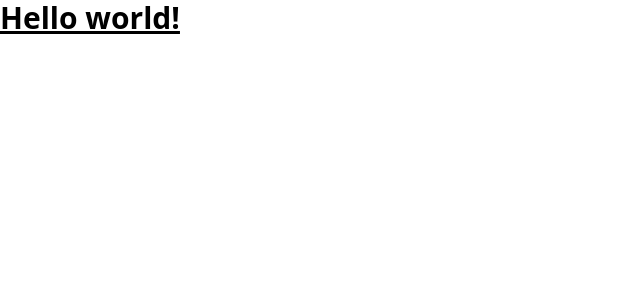
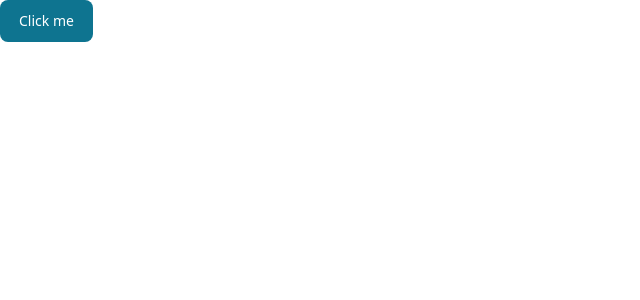
Before and after one commit to MIRPOSUDA/mir-posuda-frontend-admin, a React (Vite) app: page / in a window 1280 px wide. Shown: the top 300 px of the page, without its empty margins (0-640 px from the left). Built offline with nearby package versions, Linux system fonts and the light colour scheme.

Commit message:
Add flowbite-react

```diff
--- a/package.json
+++ b/package.json
@@ -9,8 +9,10 @@
     "preview": "vite preview"
   },
   "dependencies": {
+    "flowbite-react": "^0.7.3",
     "react": "^18.2.0",
-    "react-dom": "^18.2.0"
+    "react-dom": "^18.2.0",
+    "react-router-dom": "^6.22.3"
   },
   "devDependencies": {
     "@types/react": "^18.2.56",
--- a/src/App.jsx
+++ b/src/App.jsx
@@ -1,5 +1,7 @@
+import { Button } from "flowbite-react";
+
 function App() {
-  return <h1 className="text-3xl font-bold underline">Hello world!</h1>;
+  return <Button>Click me</Button>;
 }
 
 export default App;
--- a/tailwind.config.js
+++ b/tailwind.config.js
@@ -1,8 +1,11 @@
 /** @type {import('tailwindcss').Config} */
 export default {
-  content: ["./index.html", "./src/**/*.{js,ts,jsx,tsx}"],
+  content: [
+    "./src/**/*.{js,jsx}",
+    "node_modules/flowbite-react/lib/esm/**/*.js",
+  ],
   theme: {
     extend: {},
   },
-  plugins: [],
+  plugins: [require("flowbite/plugin")],
 };
```
Also changed, not shown: 1 other file (tests, documents, lock files or other folders).
